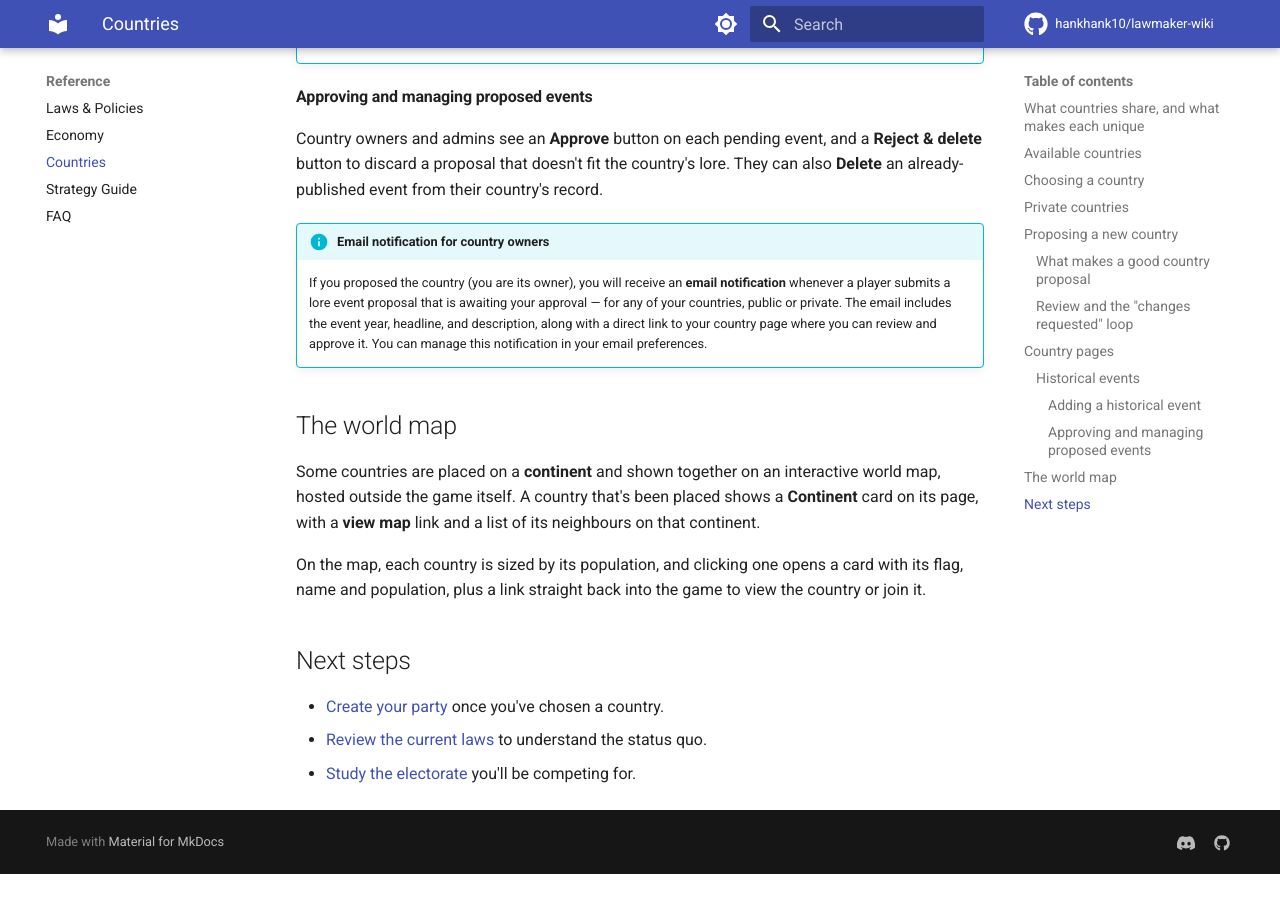
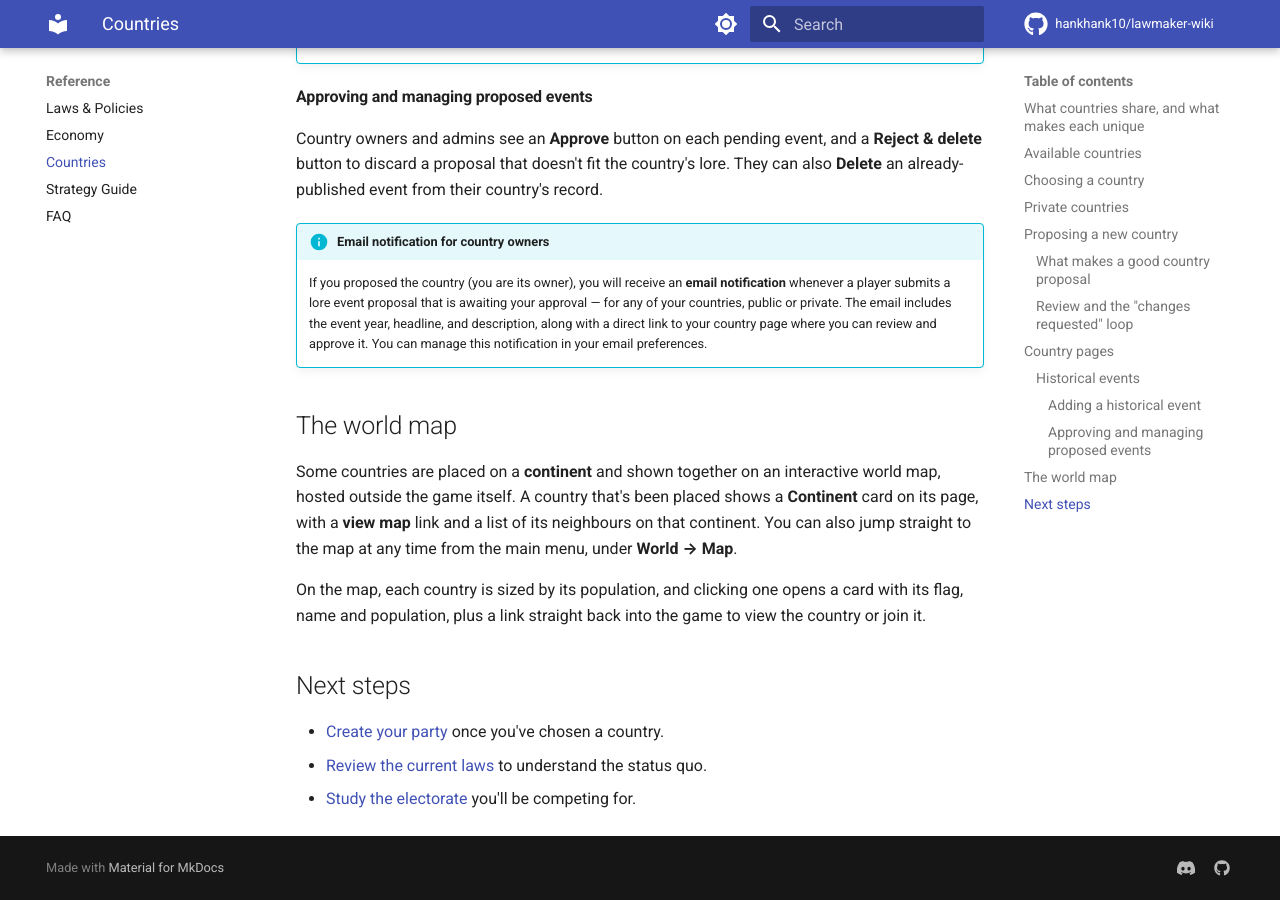
Before and after one commit to hankhank10/lawmaker-wiki, an MkDocs documentation site: the page built from docs/countries.md, in a window 1280 px wide and 900 px high, scrolled down 4764 px. Built offline with MkDocs 1.6.1 and Material for MkDocs 9.7.7, drawn with Linux system fonts in a browser that asks for light colours; comment, search, counter and statistics services are not loaded; before the commit the page ends 5638 px from its top, so only the background shows below that.

Commit message:
📝 Sync from private repo
Auto-synced from hankhank10/lawmaker/game-manual

```diff
--- a/docs/countries.md
+++ b/docs/countries.md
@@ -114,7 +114,7 @@ Country owners and admins see an **Approve** button on each pending event, and a
 
 ## The world map
 
-Some countries are placed on a **continent** and shown together on an interactive world map, hosted outside the game itself. A country that's been placed shows a **Continent** card on its page, with a **view map** link and a list of its neighbours on that continent.
+Some countries are placed on a **continent** and shown together on an interactive world map, hosted outside the game itself. A country that's been placed shows a **Continent** card on its page, with a **view map** link and a list of its neighbours on that continent. You can also jump straight to the map at any time from the main menu, under **World → Map**.
 
 On the map, each country is sized by its population, and clicking one opens a card with its flag, name and population, plus a link straight back into the game to view the country or join it.
 
```
